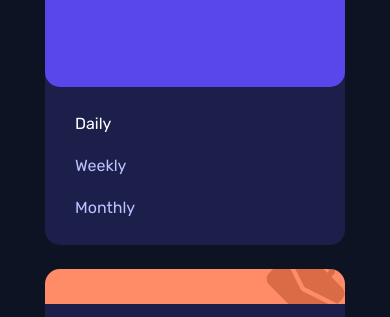
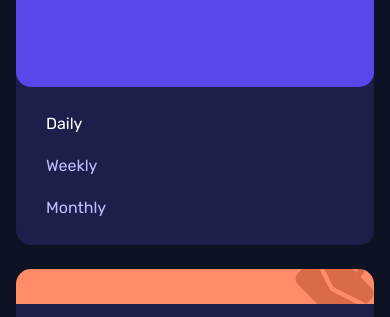
Before and after one commit to geomydas/frontendmentortimetrack, a plain HTML site: page time-tracking-dashboard-main/index.html in a window 390 px wide. Shown: the part 296-613 px from the top of the page. Drawn offline with Linux system fonts and the light colour scheme.

Commit message:
updated it to change maxwidth in media query

```diff
--- a/time-tracking-dashboard-main/styles.css
+++ b/time-tracking-dashboard-main/styles.css
@@ -281,11 +281,15 @@ main {
     color: white !important;
   }
 }
-@media (max-width: 1120px) {
+@media (max-width: 70em) {
   main {
     display: flex;
     flex-direction: column;
+    width: 100%;
+    align-items: center;
   }
-
-
+  section {
+    max-width: 10000px !important;
+    width: 100%;
+  }
 }
```
